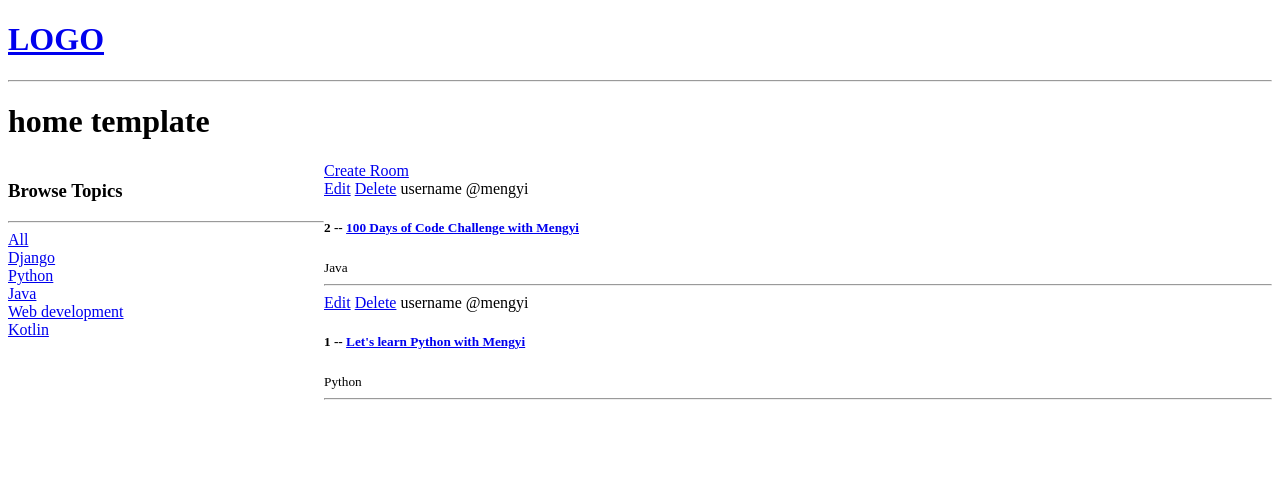
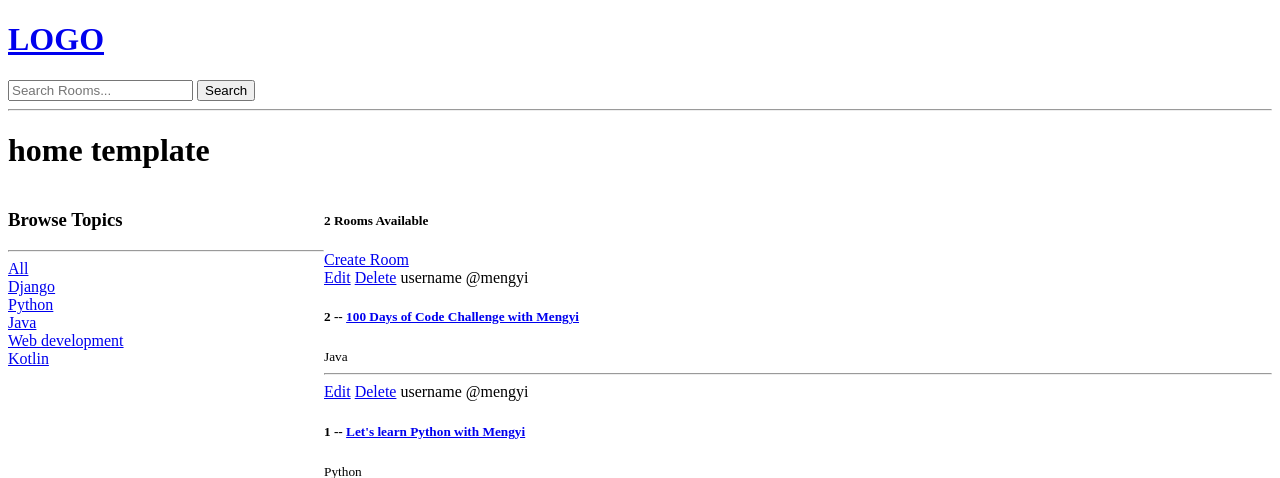
Before and after one commit to MengyiG/MyStudyHub, a Django app: page / in a window 1280 px wide. Shown: the top 478 px of the page. Run offline with Django 4.2, Linux system fonts and the light colour scheme; data comes from the database, SQL or seed files in the repository.

Commit message:
dynamic search rooms

```diff
--- a/base/templates/base/home.html
+++ b/base/templates/base/home.html
@@ -25,6 +25,7 @@
     </div>
 
     <div>
+        <h5>{{room_count}} Rooms Available </h5>
         <a href="{% url 'create-room' %}">Create Room</a>
         <div>
             {% for room in rooms %}
--- a/base/views.py
+++ b/base/views.py
@@ -1,4 +1,5 @@
 from django.shortcuts import render, redirect
+from django.db.models import Q
 from .models import Room, Topic
 from .forms import RoomForm
 
@@ -15,10 +16,13 @@ def home(request):
     # then all the rooms will be fetched from the database
     q = request.GET.get("q") if request.GET.get("q") != None else ""
     # variable that holds response = model name.model objects attributes
-    rooms = Room.objects.filter(topic__name__icontains=q)
+    rooms = Room.objects.filter(
+        Q(topic__name__icontains=q) | Q(name__icontains=q) | Q(description__icontains=q))
     # TODO: filter the most popular topics
     topics = Topic.objects.all()
-    context = {"rooms": rooms, "topics": topics}
+    room_count = rooms.count()
+    context = {"rooms": rooms, "topics": topics, "room_count": room_count}
+
     # use the render function to create an HTTP response
     # containing the template home.html
     # and pass the rooms variable to the template
--- a/templates/navbar.html
+++ b/templates/navbar.html
@@ -1,5 +1,8 @@
 <a href="/">
     <h1>LOGO</h1>
 </a>
-
+<form method="GET" action="{%url 'home'%}">
+    <input type="text" name="q" placeholder="Search Rooms...">
+    <input type="submit" value="Search">
+</form>
 <hr>
```
